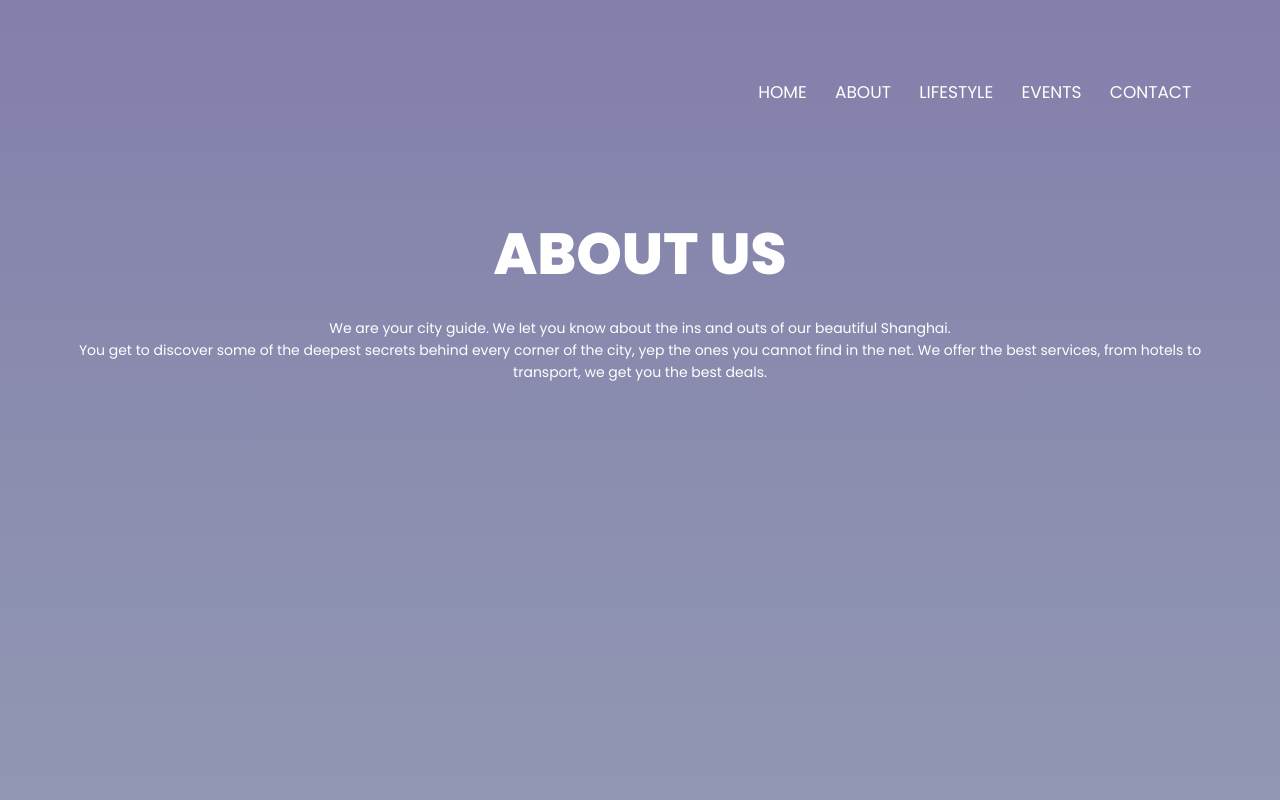
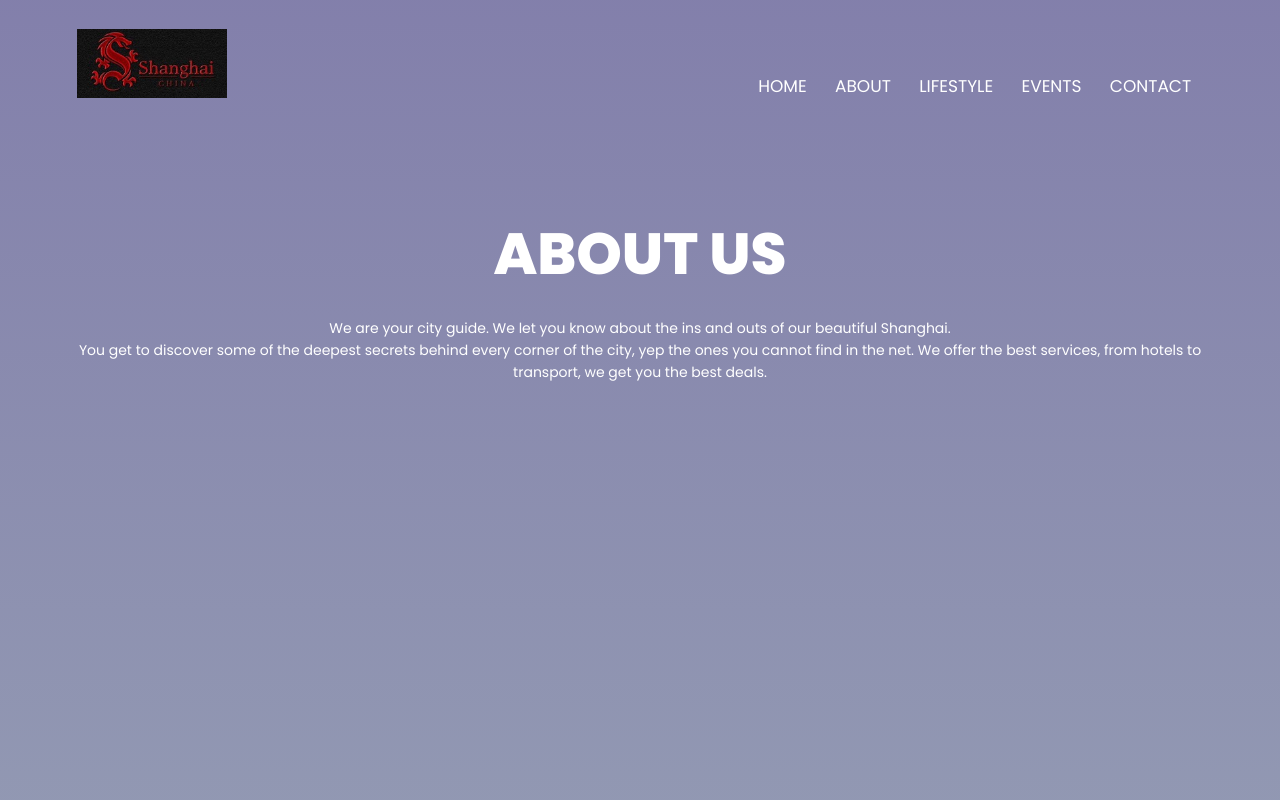
Before and after one commit to T-code-tech/first, a plain HTML site: page About.html in a window 1280 px wide. Shown: the top 800 px of the page. Drawn offline with Linux system fonts and the light colour scheme; files whose address does not match are found by name.

Commit message:
Update About.html

```diff
--- a/About.html
+++ b/About.html
@@ -11,7 +11,7 @@
 <body>
     <section class="header">
         <nav>
-            <a href="About.html"><img src="shanghaiX/logo.jpg" alt=""></a>
+            <a href="About.html"><img src="https://github.com/T-code-tech/first/blob/main/logo.jpg" alt=""></a>
             <div class="nav-links" id="navLinks">
                 <i class="fa fa-times" onclick="hideMenu()"></i>
                 <ul>
```
